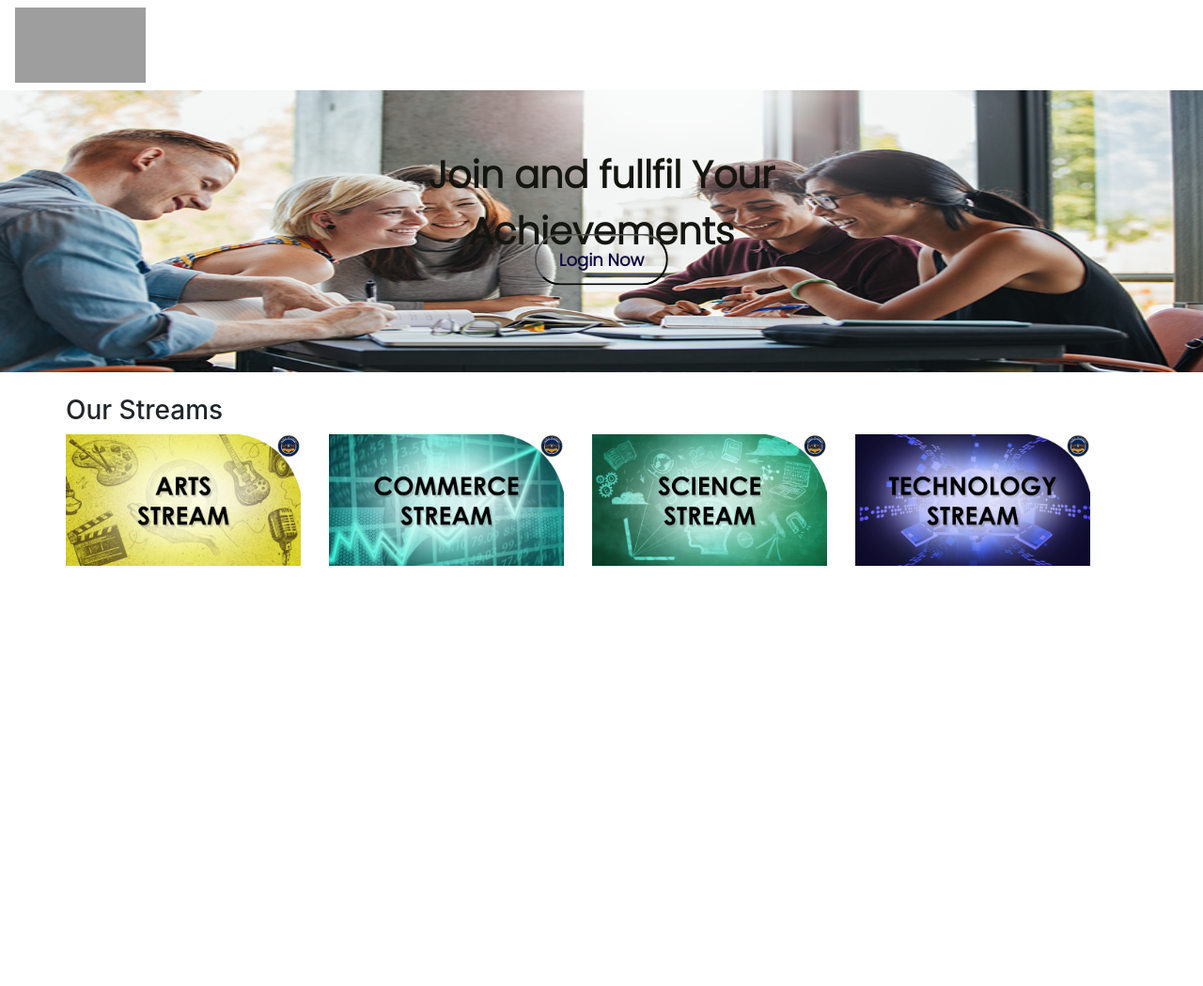
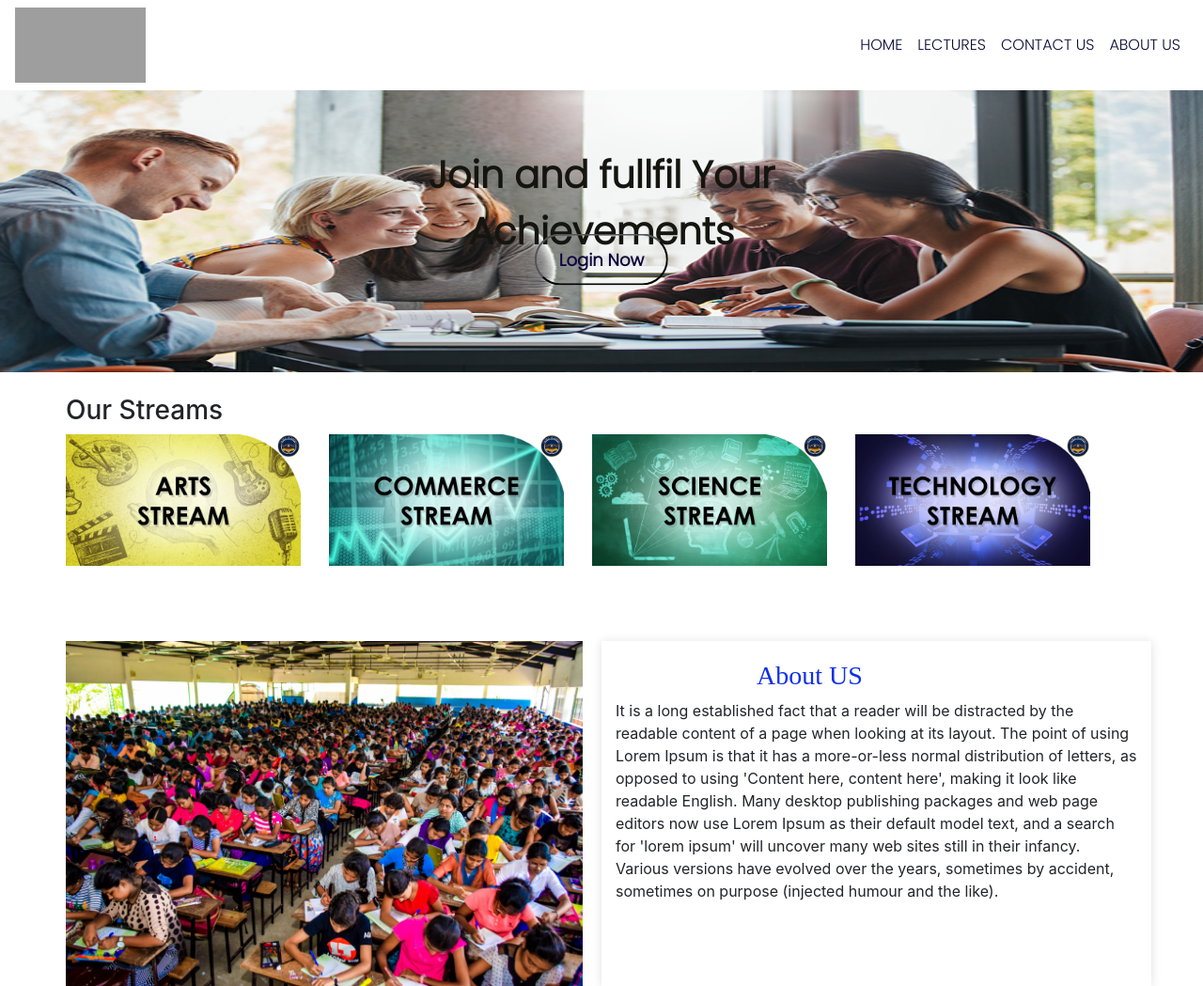
Before and after one commit to indika02/web_project, a PHP site: page / in a window 1280 px wide. Shown: the whole page at 94% size. Before the commit the page ends 602 px from the top, so only its background shows below. Run offline with PHP 8.4, Linux system fonts and the light colour scheme; some web fonts are replaced; grey boxes are pictures that could not be loaded.

Commit message:
dashboard

```diff
--- a/css/index.css
+++ b/css/index.css
@@ -57,6 +57,8 @@ main #mimage{
     color: white;
   }
 
+
+
   .center {
     font-family: Poppins,sans-serif;
     position: absolute;
@@ -96,3 +98,8 @@ main #mimage{
     height:100%;
     max-height: 170px;
 }
+
+.nav-link{
+    color: black;;
+    font-weight: 100;
+}
--- a/index.html
+++ b/index.html
@@ -13,38 +13,75 @@
     <script src="https://cdn.jsdelivr.net/npm/bootstrap@4.6.2/dist/js/bootstrap.min.js" integrity="sha384-+sLIOodYLS7CIrQpBjl+C7nPvqq+FbNUBDunl/OZv93DB7Ln/533i8e/mZXLi/P+" crossorigin="anonymous"></script>
 
 <link rel="stylesheet" href="./css/index.css">
+
+    <style>
+        nav ul li .nav-link:hover{
+            color: blue;
+        }
+        #image1 {
+            position: relative;
+            top: 0;
+            left: 0;
+
+            width: 100%;
+            max-width: 550px
+        }
+        #image2 {
+            position: absolute;
+            top: 100px;
+            left: 150px;
+
+        }
+        #aboutus{
+            padding-left: 150px;
+            padding-top:20px ;
+            font-family: "Times New Roman";
+            color: #102fe8;
+        }
+        #about{
+            background-color: #ffffff;
+            box-shadow: 0px 1px 10px #e3dfdf;
+        }
+
+    </style>
 </head>
 
 <body>
 <header>
 
-    <nav class="navbar navbar-expand-lg navbar-dark  navbar-fixed-top" style="color:black;background-color: white">
+    <nav class="navbar navbar-expand-lg navbar-dark  navbar-fixed-top" style="color:black;background-color: white;box-shadow: 0px 1px 10px #ffffff;">
+
         <img src="./img/pngtree-vision-logo-design-vector-png-image_5491924.jpg" style="width: 100%;max-width: 139px;height: 80px">
         <a class="navbar-brand" href="#"></a>
-        <button class="navbar-toggler" type="button" data-toggle="collapse" data-target="#navbarText" aria-controls="navbarText" aria-expanded="false" aria-label="Toggle navigation">
+        <button class="navbar-toggler" type="button" data-toggle="collapse" data-target="#navbarText" aria-controls="navbarText" aria-expanded="false" aria-label="Toggle navigation" style="background-color: grey;">
           <span class="navbar-toggler-icon"></span>
         </button>
         <div class="collapse navbar-collapse" id="navbarText">
-          <ul class="navbar-nav mr-auto">
-            <li class="nav-item">
-              <a class="nav-link" style="color:white" href="#">Home<span class="sr-only">(current)</span></a>
+          <ul class="navbar-nav ml-auto">
+            <li class="nav-item" style="color:black">
+              <a class="nav-link" style="color:#080c33;" href="#">HOME<span class="sr-only">(current)</span></a>
             </li>
 
             <li class="nav-item">
-              <a class="nav-link" style="color:white" href="#">Lecturers</a>
+              <a class="nav-link" style="color:#080c33;" href="#">LECTURES</a>
             </li>
             <li class="nav-item">
-                <a class="nav-link" style="color:white" href="#">Contact us</a>
+                <a class="nav-link" style="color:#080c33" href="#">CONTACT US</a>
               </li>
               <li class="nav-item">
-                <a class="nav-link" style="color:white" href="#">About us</a>
+                <a class="nav-link" style="color:#080c33" href="#">ABOUT US</a>
               </li>
 
         </ul>
         </div>
       </nav>
 </header>
-
+<body>
+<!--<section class="head">-->
+<!--    <video autoplay loop class="video-background" muted plays-inline>-->
+<!--        <source src="./video/200727_02_Videvo_Stock_Market_2_Growth_Blue_1_preview.mp4" type="video/mp4">-->
+<!--    </video>-->
+<!--</section>-->
 <main>
     <div class="contain">
 
@@ -76,7 +113,20 @@
               </div>
             </div>
         </section>
-    </div>
+
+        <div class="division2" style="padding-top: 80px;">
+            <div class="row">
+                <div class="col">
+                    <img src="./img/5 (1).jpg" style="" id="image1">
+<!--                    <img src="./img/image_22690a2b8a.jpg" style="width: 100%;max-width: 550px;" id="image2">-->
+                </div>
+                <div class="col" id="about">
+                    <h3 id="aboutus">About US</h3>
+                    <p>It is a long established fact that a reader will be distracted by the readable content of a page when looking at its layout. The point of using Lorem Ipsum is that it has a more-or-less normal distribution of letters, as opposed to using 'Content here, content here', making it look like readable English. Many desktop publishing packages and web page editors now use Lorem Ipsum as their default model text, and a search for 'lorem ipsum' will uncover many web sites still in their infancy. Various versions have evolved over the years, sometimes by accident, sometimes on purpose (injected humour and the like).</p>
+                </div>
+
+            </div>
+        </div>
 </div>
 </main>
 <section>
```
